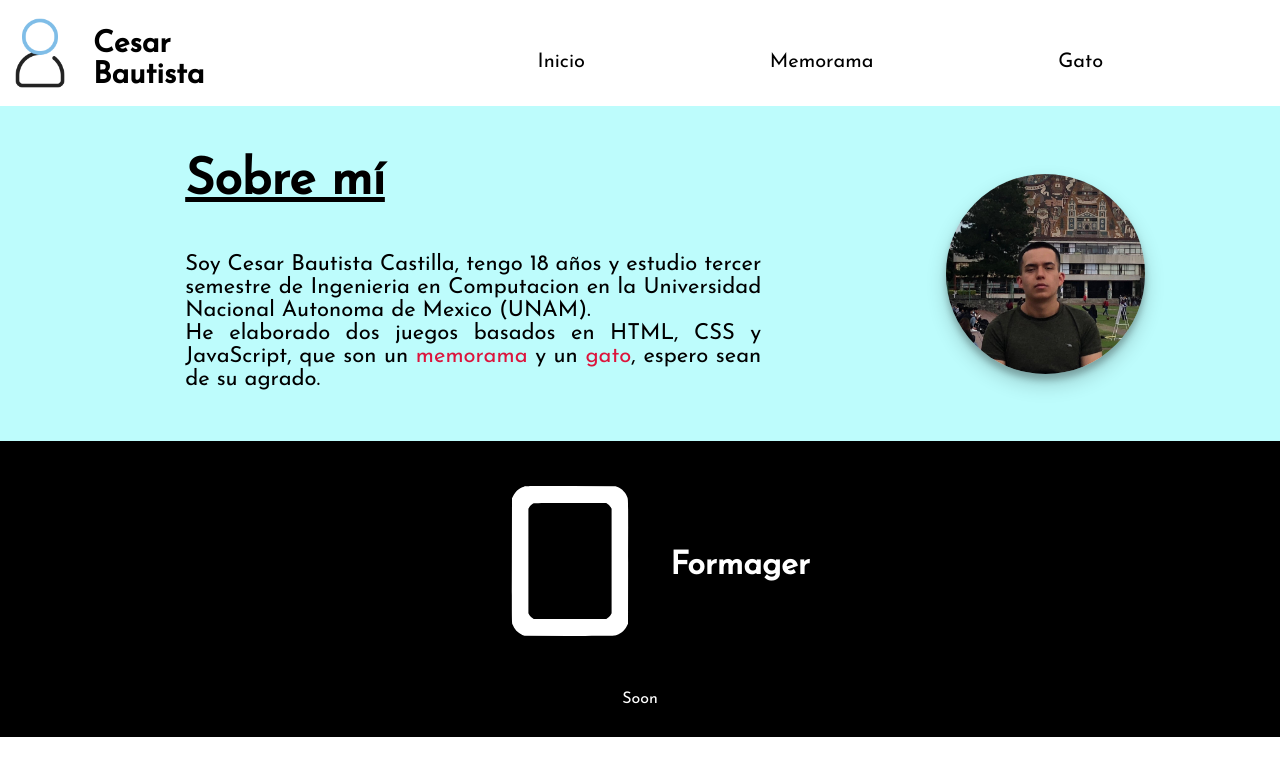
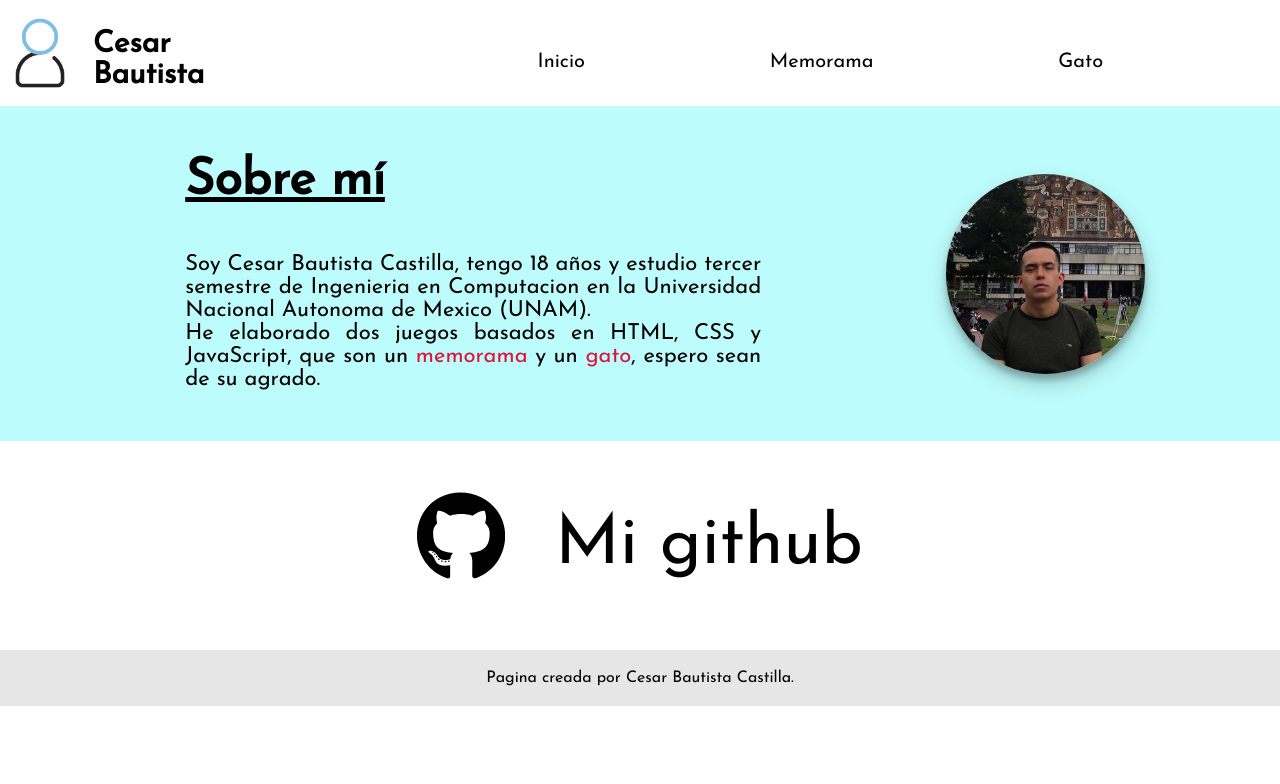
Before and after one commit to Cesbaut/Netlify, a plain HTML site: page index.html in a window 1280 px wide. Shown: the top 784 px of the page. Drawn offline with Linux system fonts and the light colour scheme.

Commit message:
Update index.html

```diff
--- a/index.html
+++ b/index.html
@@ -43,12 +43,6 @@
     </section>
 
 
-    <!-- Redes Sociales -->
-    <a href="index.html" class="Forma">
-        <img src="imagenes/rectangulo.svg" alt="Logo" class="logo">
-        <h1>Formager</h1>
-    </a>
-    <p id="soon">Soon</p>
 
     <!-- Enlace a github -->
     <div class="git">
```
